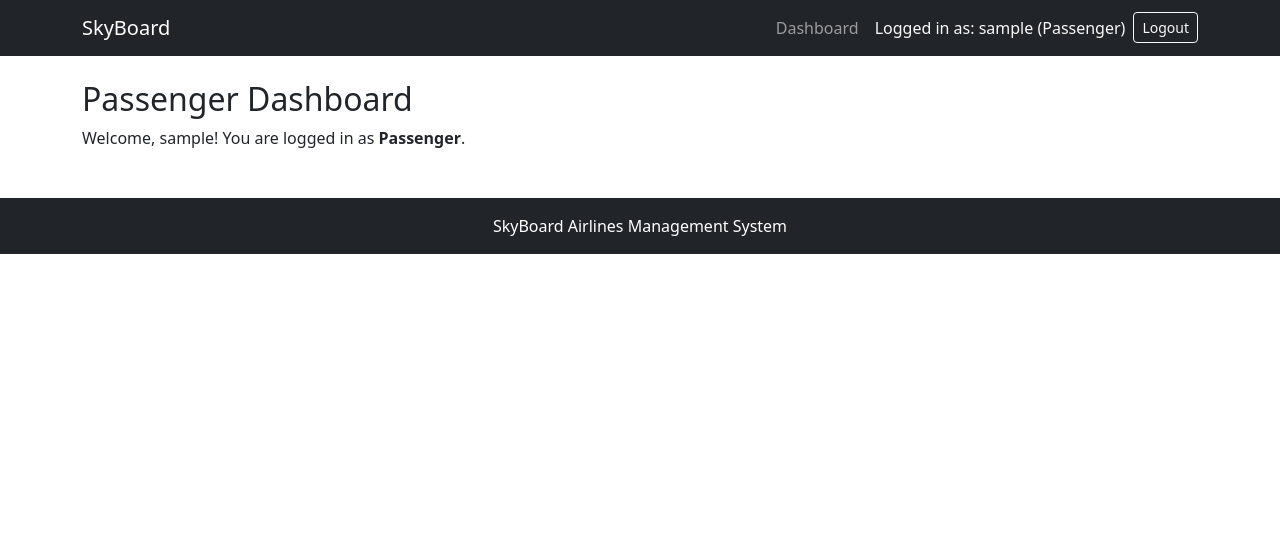
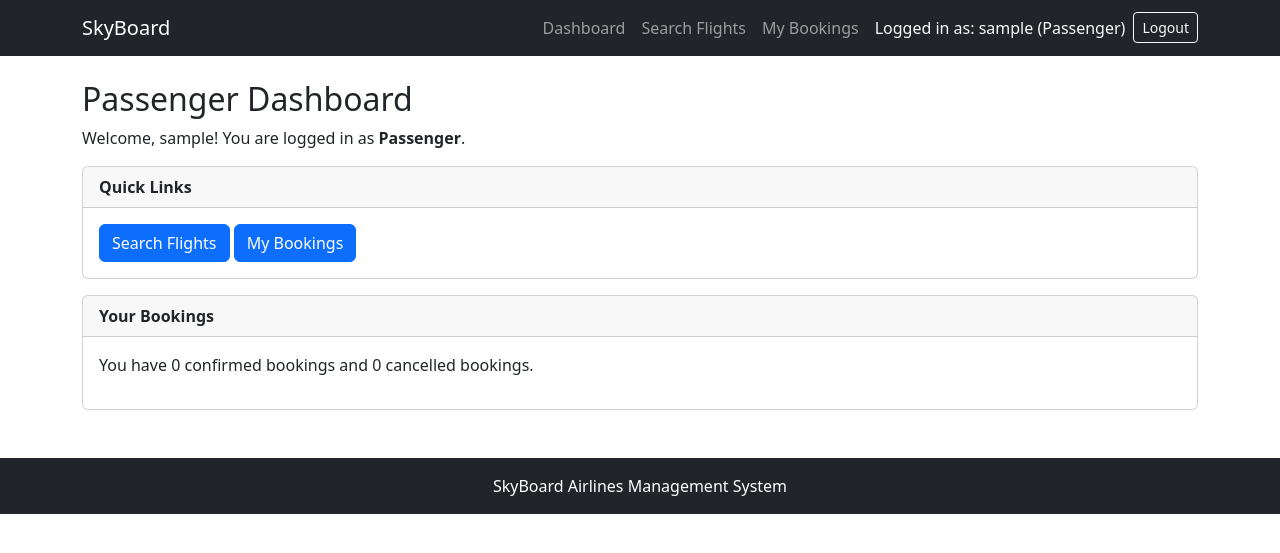
Before and after one commit to d3MBA/WFD-Project-B00165672, a Django app: page /dashboard/passenger/ in a window 1280 px wide. Shown: the top 553 px of the page. Run offline with Django 5.2, Linux system fonts and the light colour scheme; the visitor is signed in with stand-in values (Sample User, id 1); data that the repository does not hold is empty.

Commit message:
update navbar, passenger dashboard, and home page with booking links

```diff
--- a/main/templates/main/base.html
+++ b/main/templates/main/base.html
@@ -17,6 +17,14 @@
                     <li class="nav-item">
                         <a class="nav-link" href="{% url 'home' %}">Dashboard</a>
                     </li>
+                    {% if user.role == 'passenger' or user.role == 'admin' %}
+                        <li class="nav-item">
+                            <a class="nav-link" href="{% url 'flight_search' %}">Search Flights</a>
+                        </li>
+                        <li class="nav-item">
+                            <a class="nav-link" href="{% url 'booking_list' %}">My Bookings</a>
+                        </li>
+                    {% endif %}
                     {% if user.role == 'procurement_manager' or user.role == 'admin' %}
                         <li class="nav-item">
                             <a class="nav-link" href="{% url 'supplier_list' %}">Suppliers</a>
@@ -47,7 +55,7 @@
                     </li>
                 {% else %}
                     <li class="nav-item">
-                        <a class="nav-link" href="{% url 'home' %}">Home</a>
+                        <a class="nav-link" href="{% url 'flight_search' %}">Search Flights</a>
                     </li>
                     <li class="nav-item">
                         <a class="nav-link" href="{% url 'login' %}">Login</a>
--- a/main/templates/main/dashboard/passenger_dashboard.html
+++ b/main/templates/main/dashboard/passenger_dashboard.html
@@ -5,4 +5,21 @@
 {% block content %}
 <h2>Passenger Dashboard</h2>
 <p>Welcome, {{ request.user.username }}! You are logged in as <strong>Passenger</strong>.</p>
+
+<!--quick Links -->
+<div class="card mb-3">
+    <div class="card-header"><strong>Quick Links</strong></div>
+    <div class="card-body">
+        <a href="{% url 'flight_search' %}" class="btn btn-primary">Search Flights</a>
+        <a href="{% url 'booking_list' %}" class="btn btn-primary">My Bookings</a>
+    </div>
+</div>
+
+<!-- booking counts -->
+<div class="card mb-3">
+    <div class="card-header"><strong>Your Bookings</strong></div>
+    <div class="card-body">
+        <p>You have {{ confirmed_count }} confirmed bookings and {{ cancelled_count }} cancelled bookings.</p>
+    </div>
+</div>
 {% endblock %}
--- a/main/templates/main/home.html
+++ b/main/templates/main/home.html
@@ -17,5 +17,11 @@
         or a passenger looking to book your next trip, SkyBoard has you covered. The platform is designed
         to be simple and easy to use for everyone involved in airline operations.
     </p>
+
+    <br>
+    <a href="{% url 'flight_search' %}" class="btn btn-primary btn-lg">Search Flights</a>
+    <br><br>
+    <a href="{% url 'login' %}" class="btn btn-outline-primary">Login</a>
+    <a href="{% url 'register' %}" class="btn btn-outline-secondary">Register</a>
 </div>
 {% endblock %}
```
